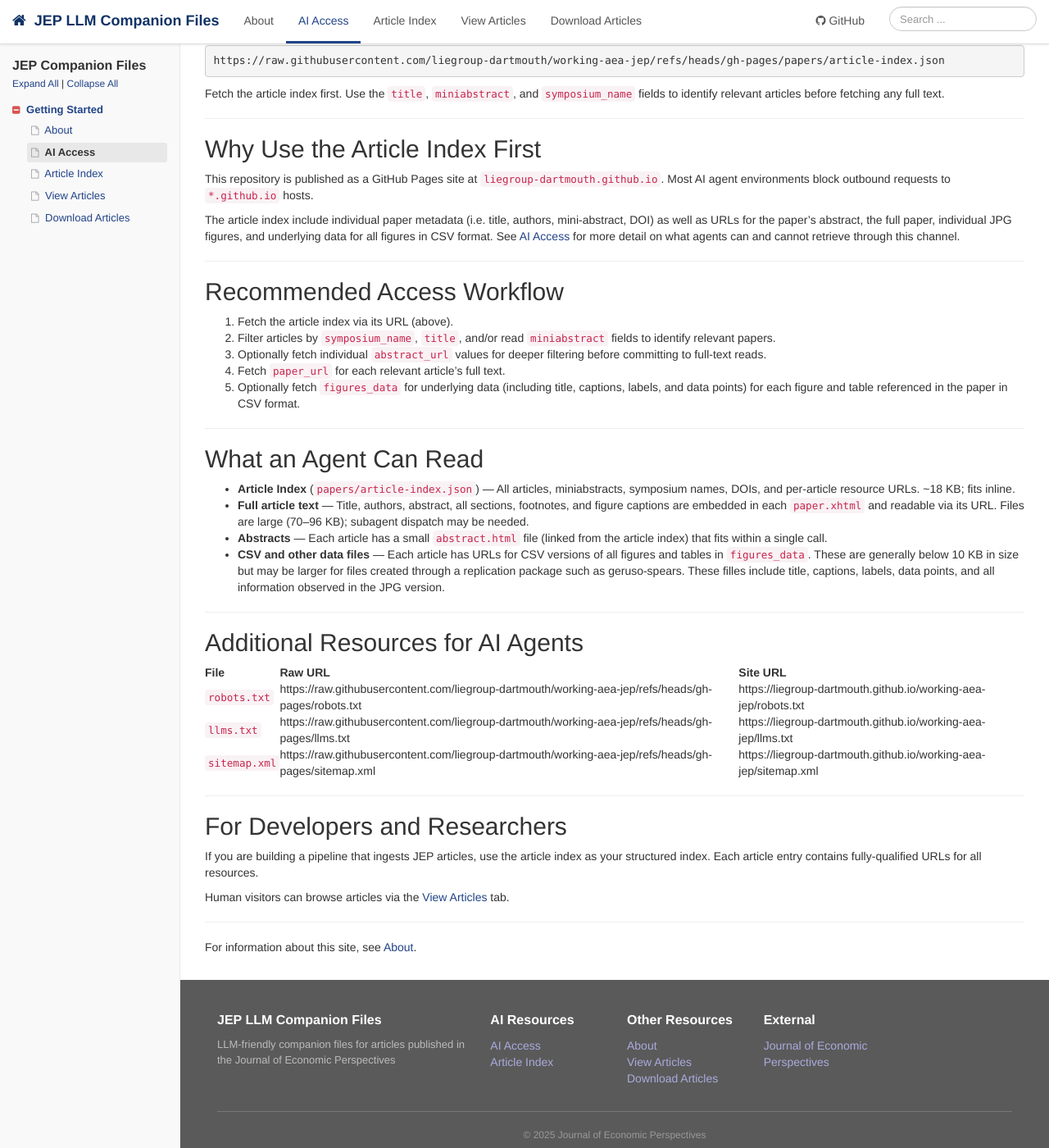
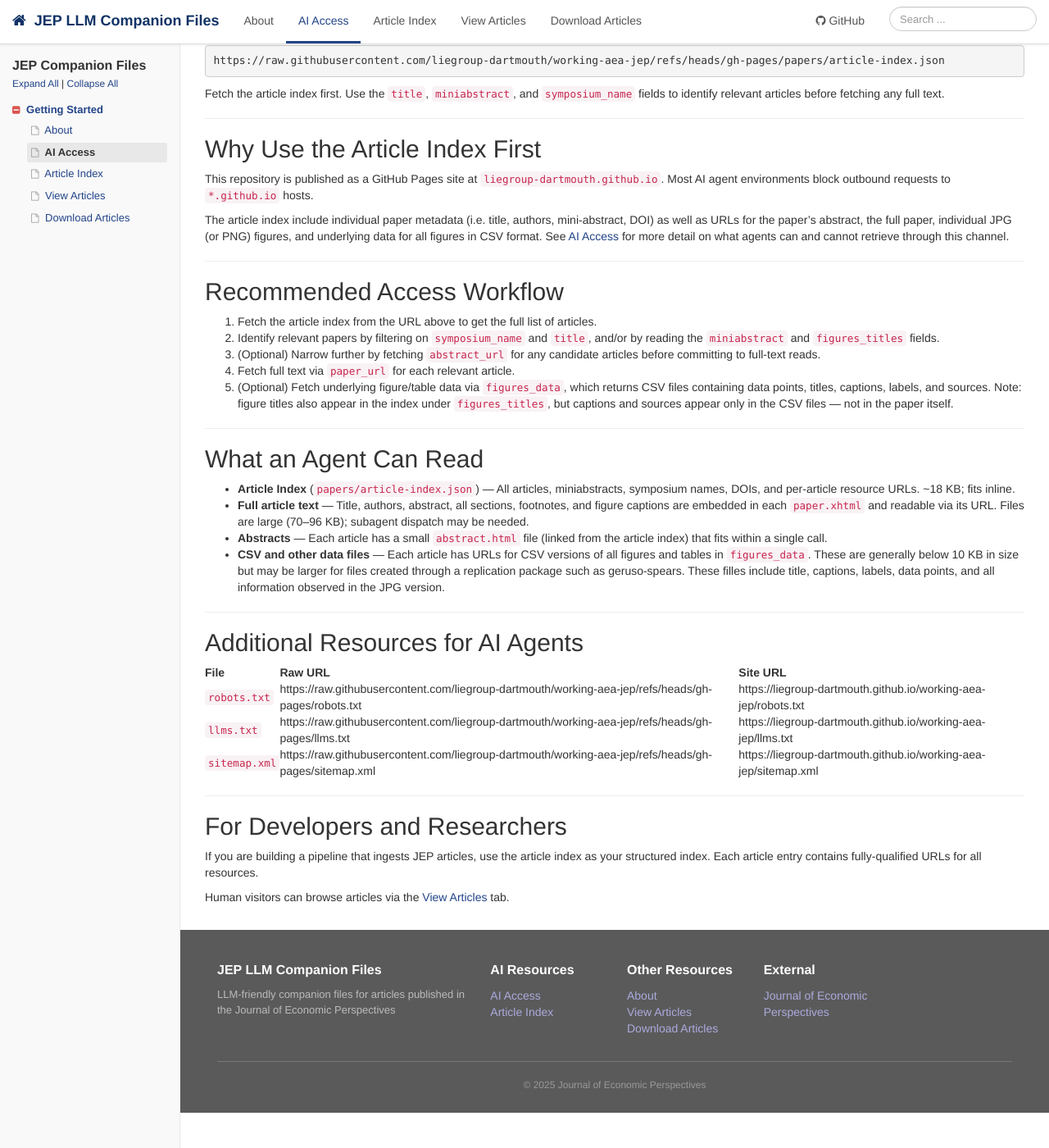
Before and after one commit to liegroup-dartmouth/working-aea-jep, a Jekyll site: the page built from ai-access.md, in a window 1280 px wide and 1400 px high, scrolled down 347 px. Shown: the whole window at 82% size. Built offline with Jekyll 4.4.1, drawn with Linux system fonts in a browser that asks for light colours; comment, search, counter and statistics services are not loaded; after the commit the page ends 1704 px from its top, so only the background shows below that.

Commit message:
Update AI access instructions so they know how to use workflows

```diff
--- a/ai-access.md
+++ b/ai-access.md
@@ -29,17 +29,17 @@
 
 This repository is published as a GitHub Pages site at `liegroup-dartmouth.github.io`. Most AI agent environments block outbound requests to `*.github.io` hosts.
 
-The article index include individual paper metadata (i.e. title, authors, mini-abstract, DOI) as well as URLs for the paper's abstract, the full paper, individual JPG figures, and underlying data for all figures in CSV format. See [AI Access]({{ site.baseurl }}/ai-access.html) for more detail on what agents can and cannot retrieve through this channel.
+The article index include individual paper metadata (i.e. title, authors, mini-abstract, DOI) as well as URLs for the paper's abstract, the full paper, individual JPG (or PNG) figures, and underlying data for all figures in CSV format. See [AI Access]({{ site.baseurl }}/ai-access.html) for more detail on what agents can and cannot retrieve through this channel.
 
 ---
 
 ## Recommended Access Workflow
 
-1. Fetch the article index via its URL (above).
-2. Filter articles by `symposium_name`, `title`, and/or read `miniabstract` fields to identify relevant papers.
-3. Optionally fetch individual `abstract_url` values for deeper filtering before committing to full-text reads.
-4. Fetch `paper_url` for each relevant article's full text.
-4. Optionally fetch `figures_data` for underlying data (including title, captions, labels, and data points) for each figure and table referenced in the paper in CSV format.
+1. Fetch the article index from the URL above to get the full list of articles.
+2. Identify relevant papers by filtering on `symposium_name` and `title`, and/or by reading the `miniabstract` and `figures_titles` fields.
+3. (Optional) Narrow further by fetching `abstract_url` for any candidate articles before committing to full-text reads.
+4. Fetch full text via `paper_url` for each relevant article.
+5. (Optional) Fetch underlying figure/table data via `figures_data`, which returns CSV files containing data points, titles, captions, labels, and sources. Note: figure titles also appear in the index under `figures_titles`, but captions and sources appear only in the CSV files — not in the paper itself.
 
 ---
 
@@ -68,7 +68,3 @@
 If you are building a pipeline that ingests JEP articles, use the article index as your structured index. Each article entry contains fully-qualified URLs for all resources.
 
 Human visitors can browse articles via the [View Articles]({{ site.baseurl }}/view-articles.html) tab.
-
----
-
-For information about this site, see [About]({{ site.baseurl }}/about.html).
```
